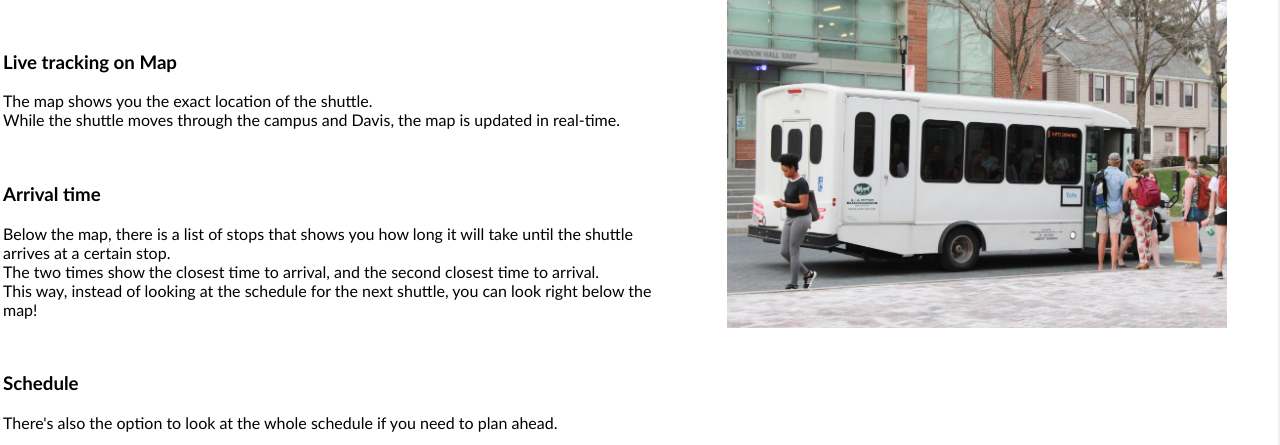
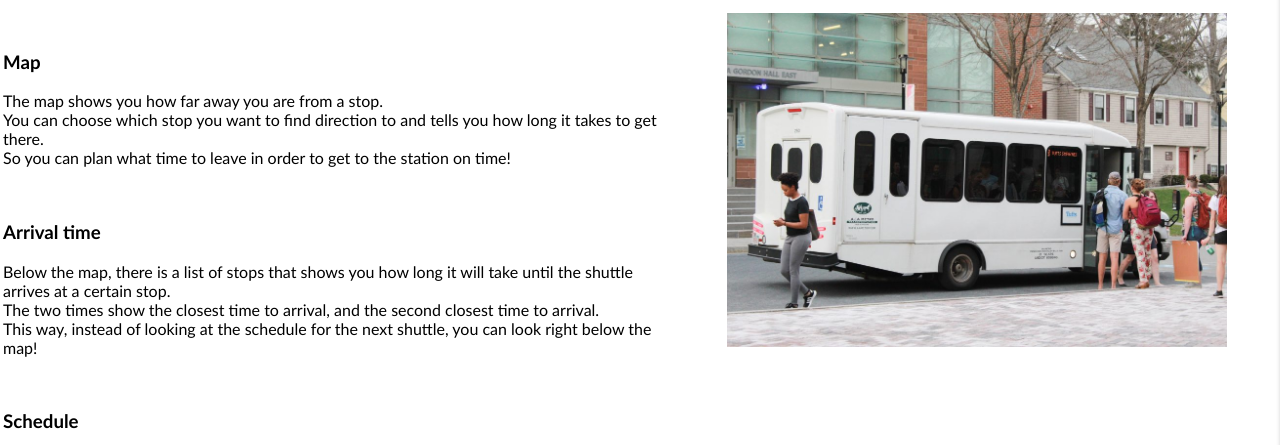
Before and after one commit to csiu18/TuftsRides, a website: page public/about.html in a window 1280 px wide. Shown: the part 226-671 px from the top of the page. Drawn offline with nearby package versions, Linux system fonts and the light colour scheme.

Commit message:
Update about.html

```diff
--- a/public/about.html
+++ b/public/about.html
@@ -56,10 +56,12 @@
 							<p>Tufts rides is a web app that allows Tufts students to accurately see the location of the shuttle, arrival times, and schedule.</p>
 						<br/>
 						<p>
-							<h3>Live tracking on Map</h3>
-							The map shows you the exact location of the shuttle.
+							<h3>Map</h3>
+							The map shows you how far away you are from a stop.
 							<br/>
-							While the shuttle moves through the campus and Davis, the map is updated in real-time.
+							You can choose which stop you want to find direction to and tells you how long it takes to get there.
+							<br/>
+							So you can plan what time to leave in order to get to the station on time!
 						</p>
 						<br/>
 						<p>
```
